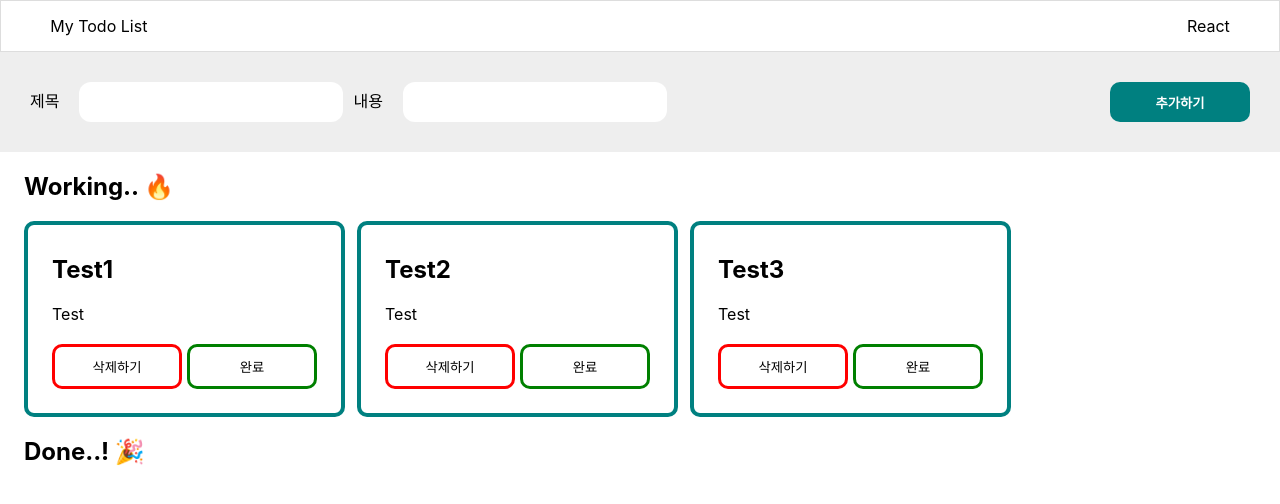
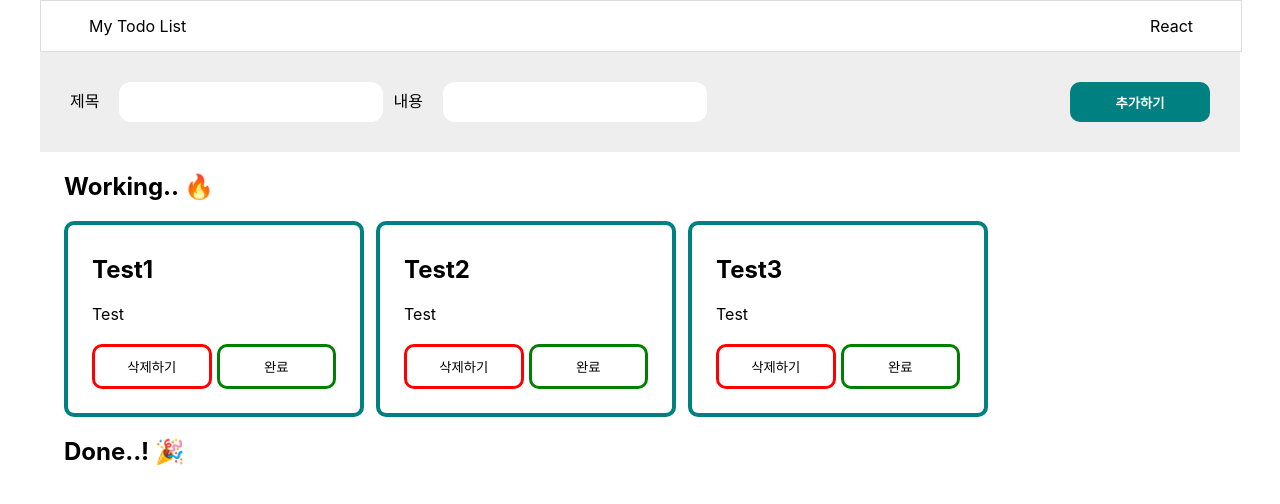
Before and after one commit to haruharuganda/ToDoList, a React (Create React App) app: page / in a window 1280 px wide. Shown: the top 504 px of the page. Built offline with nearby package versions, Linux system fonts and the light colour scheme.

Commit message:
CSS 넓이, 가운데 정렬 수정

```diff
--- a/src/App.css
+++ b/src/App.css
@@ -1,15 +1,21 @@
-.App {
+* {
   padding: 0;
-  margin: 0;
-  width: 100%;
 }
 div {
   box-sizing: border-box;
+}
+.app {
+  display: flex;
+  justify-content: center;
+}
+.container {
+  width: 1200px;
 }
 /*=================================
               nav
 ===================================*/
 .navigation {
+  width: 100%;
   height: 50px;
   border: 1px solid #ddd;
   position: relative;
@@ -85,6 +91,7 @@ main {
   gap: 12px;
 }
 .content-box {
+  width: 300px;
   border: 4px solid teal;
   border-radius: 10px;
   padding: 10px 24px 24px;
--- a/src/components/ToDo.js
+++ b/src/components/ToDo.js
@@ -12,9 +12,11 @@ function ToDo() {
 
   return (
     <div className="app">
-      <Navigation />
-      <Head cards={cards} setCards={setCards} />
-      <Main cards={cards} setCards={setCards} />
+      <div className="container">
+        <Navigation />
+        <Head cards={cards} setCards={setCards} />
+        <Main cards={cards} setCards={setCards} />
+      </div>
     </div>
   );
 }
```
